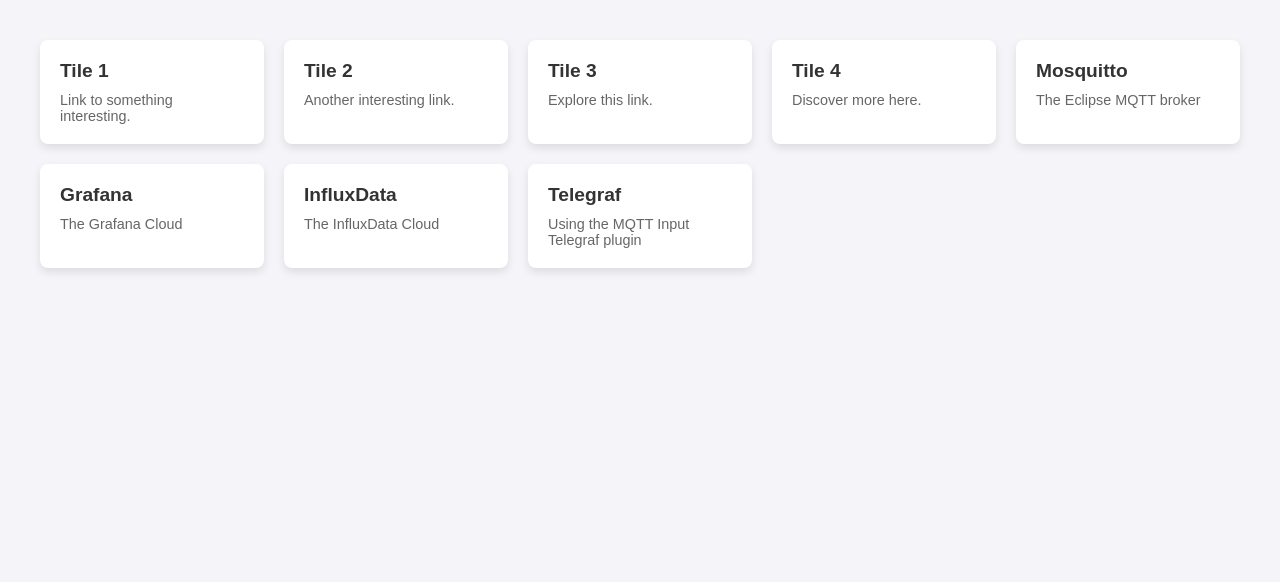
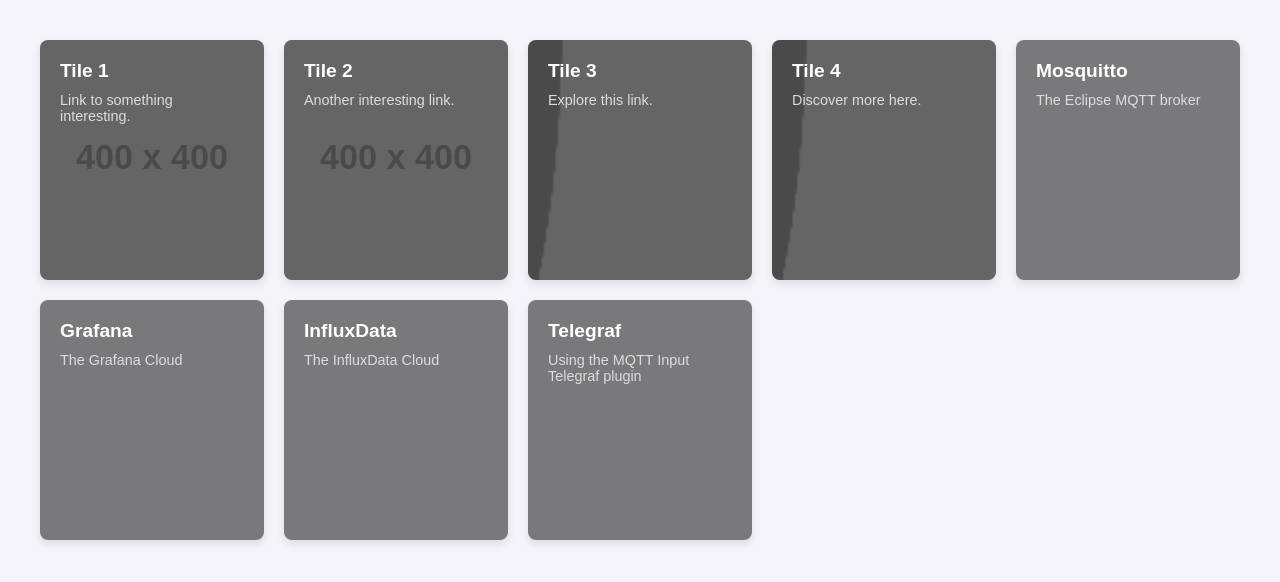
Before and after one commit to jforge/active-tiles, a plain HTML site: page index.html in a window 1280 px wide. Drawn offline with Linux system fonts and the light colour scheme; placeholder pictures from the web are drawn by us.

Commit message:
added individual background image per tile

```diff
--- a/css/styles.css
+++ b/css/styles.css
@@ -13,18 +13,55 @@ body {
 }
 
 .tile {
-    background-color: #ffffff;
+    background-size: cover;
+    background-position: center;
     border-radius: 8px;
     box-shadow: 0 4px 8px rgba(0, 0, 0, 0.1);
     padding: 20px;
     text-decoration: none;
-    color: #333;
+    color: #ffffff;
     transition: transform 0.2s, box-shadow 0.2s;
+    position: relative;
+    overflow: hidden;
+    height: 200px; /* Set a fixed height for consistency */
+}
+
+.tile::before {
+    content: "";
+    position: absolute;
+    top: 0;
+    left: 0;
+    right: 0;
+    bottom: 0;
+    background: rgba(0, 0, 0, 0.5); /* Add a dark overlay for text readability */
+    z-index: 0;
+}
+
+.tile h3,
+.tile p {
+    position: relative;
+    z-index: 1;
 }
 
 .tile:hover {
     transform: translateY(-5px);
     box-shadow: 0 8px 16px rgba(0, 0, 0, 0.2);
+}
+
+.tile1 {
+    background-image: url('https://via.placeholder.com/400');
+}
+
+.tile2 {
+    background-image: url('https://via.placeholder.com/400/FF0000');
+}
+
+.tile3 {
+    background-image: url('https://via.placeholder.com/400/00FF00');
+}
+
+.tile4 {
+    background-image: url('https://via.placeholder.com/400/0000FF');
 }
 
 .tile h3 {
@@ -36,5 +73,5 @@ body {
 .tile p {
     margin: 0;
     font-size: 0.9em;
-    color: #666;
+    color: #ddd;
 }
--- a/index.html
+++ b/index.html
@@ -15,35 +15,35 @@
 </head>
 <body>
 <div class="tile-container">
-    <a href="#" class="tile">
+    <a href="#" class="tile tile1">
         <h3>Tile 1</h3>
         <p>Link to something interesting.</p>
     </a>
-    <a href="#" class="tile">
+    <a href="#" class="tile tile2">
         <h3>Tile 2</h3>
         <p>Another interesting link.</p>
     </a>
-    <a href="#" class="tile">
+    <a href="#" class="tile tile3">
         <h3>Tile 3</h3>
         <p>Explore this link.</p>
     </a>
-    <a href="#" class="tile" target="_blank" rel="noopener noreferrer">
+    <a href="#" class="tile tile4" target="_blank" rel="noopener noreferrer">
         <h3>Tile 4</h3>
         <p>Discover more here.</p>
     </a>
-    <a href="https://mosquitto.org/" class="tile" target="_blank" rel="noopener noreferrer">
+    <a href="https://mosquitto.org/" class="tile tile5" target="_blank" rel="noopener noreferrer">
         <h3>Mosquitto</h3>
         <p>The Eclipse MQTT broker</p>
     </a>
-    <a href="https://grafana.com/" class="tile" target="_blank" rel="noopener noreferrer">
+    <a href="https://grafana.com/" class="tile tile6" target="_blank" rel="noopener noreferrer">
         <h3>Grafana</h3>
         <p>The Grafana Cloud</p>
     </a>
-    <a href="https://www.influxdata.com/products/influxdb-cloud/serverless/" class="tile" target="_blank" rel="noopener noreferrer">
+    <a href="https://www.influxdata.com/products/influxdb-cloud/serverless/" class="tile tile7" target="_blank" rel="noopener noreferrer">
         <h3>InfluxData</h3>
         <p>The InfluxData Cloud</p>
     </a>
-    <a href="https://www.influxdata.com/integration/mqtt-telegraf-consumer/" class="tile" target="_blank" rel="noopener noreferrer">
+    <a href="https://www.influxdata.com/integration/mqtt-telegraf-consumer/" class="tile tile8" target="_blank" rel="noopener noreferrer">
         <h3>Telegraf</h3>
         <p>Using the MQTT Input Telegraf plugin</p>
     </a>
```
Also changed, not shown: 1 other file.
